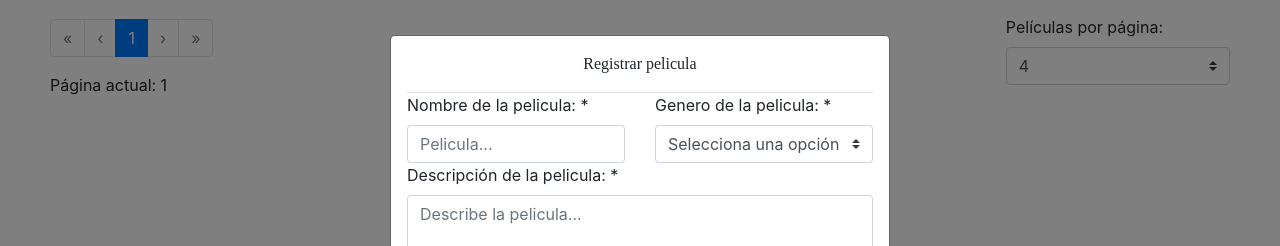
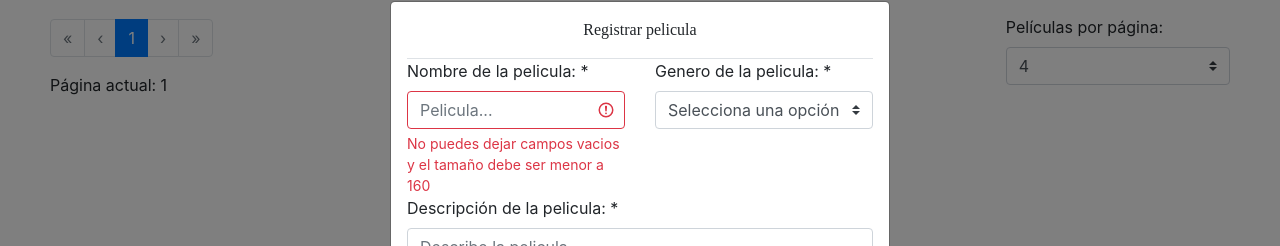
Before and after one commit to ChristinaBustos/DWPPeliculas, a Vue app in the folder Front/: page /peliculas in a window 1280 px wide. Both pictures are taken after a click on the button "Registrar pelicula". Shown: the part 187-433 px from the top of the page. Built offline with nearby package versions, Linux system fonts and the light colour scheme; no server answers; what vue-sweetalert2 would draw is missing.

Commit message:
[UPDATE] Apenas inicie las validaciones xd

```diff
--- a/Front/src/modules/Movies/Views/ModalSaveMovie.vue
+++ b/Front/src/modules/Movies/Views/ModalSaveMovie.vue
@@ -11,9 +11,15 @@
                         <b-row>
                             <b-col>
                                 <label for="pelicula">Nombre de la pelicula: *</label>
-                                <b-form-input v-model="pelicula.name" type="text" class="form-control"
-                                    placeholder="Pelicula..." required
+                                <b-form-input :state="validationName" v-model="pelicula.name" type="text"
+                                    class="form-control" placeholder="Pelicula..." required
                                     aria-describedby="input-live-help input-live-feedback" />
+                                <b-form-invalid-feedback :state="validationName">
+                                    No puedes dejar campos vacios y el tamaño debe ser menor a 160
+                                </b-form-invalid-feedback>
+                                <b-form-valid-feedback :state="validationName">
+                                    Bien.
+                                </b-form-valid-feedback>
                             </b-col>
                             <b-col>
                                 <label for="pelicula">Genero de la pelicula: *</label>
@@ -112,6 +118,18 @@ export default {
 
 
     },
+    computed: {
+        validationName() {
+            const nameRegex = /^(?!.* {2,})[a-zA-Z]+(?: [a-zA-Z]+)*$/;
+            return (
+                this.pelicula.name.trim().length > 0 &&
+                this.pelicula.name.trim().length < 160 &&
+                nameRegex.test(this.pelicula.name.trim()) &&
+                !this.pelicula.name.startsWith(' ') &&
+                !this.pelicula.name.endsWith(' ')
+            );
+        }
+    }
 
 }
 </script>
--- a/Front/src/modules/Movies/Views/Peliculas.vue
+++ b/Front/src/modules/Movies/Views/Peliculas.vue
@@ -18,7 +18,7 @@
 
     <div class="mb-4">
       <b-row v-if="data && data.data && data.data.length > 0">
-        <b-col v-for="(movie, index) in paginatedItems" :key="index" lg="3" md="6" sm="12">
+        <b-col v-for="(movie, index) in paginatedItems" :key="index" lg="3" md="3" sm="6">
           <b-card :title="movie.name" style="max-width: 20rem; height: 17rem" class="mb-2">
             <b-card-text class="card-text-scroll">
               <b>Género:</b> {{ movie.genero }}<br>
@@ -150,12 +150,10 @@ export default {
   margin-top: 20px;
 }
 
-.bodybutton {
-  text-align: end;
-}
 
 .btnadd {
   background-color: #089779;
+  padding-right: px;
 }
 
 .icono {
```
